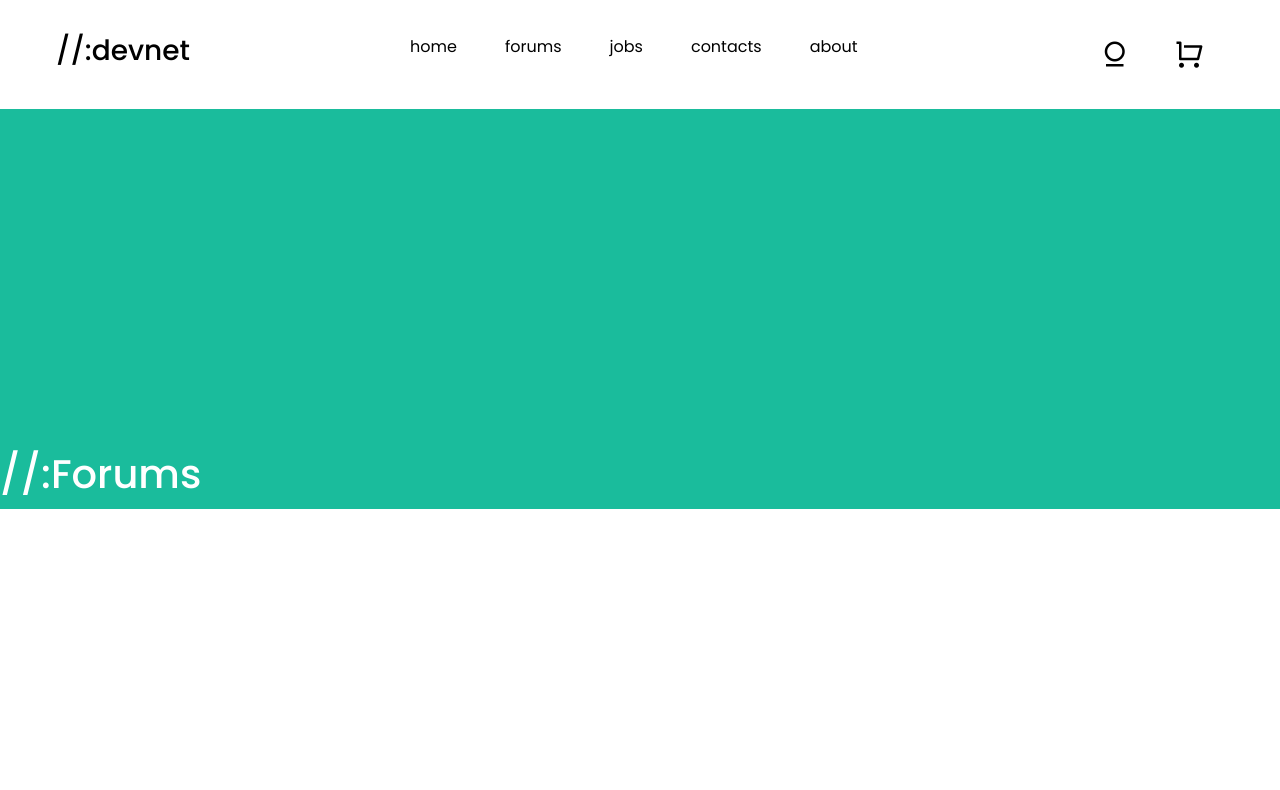
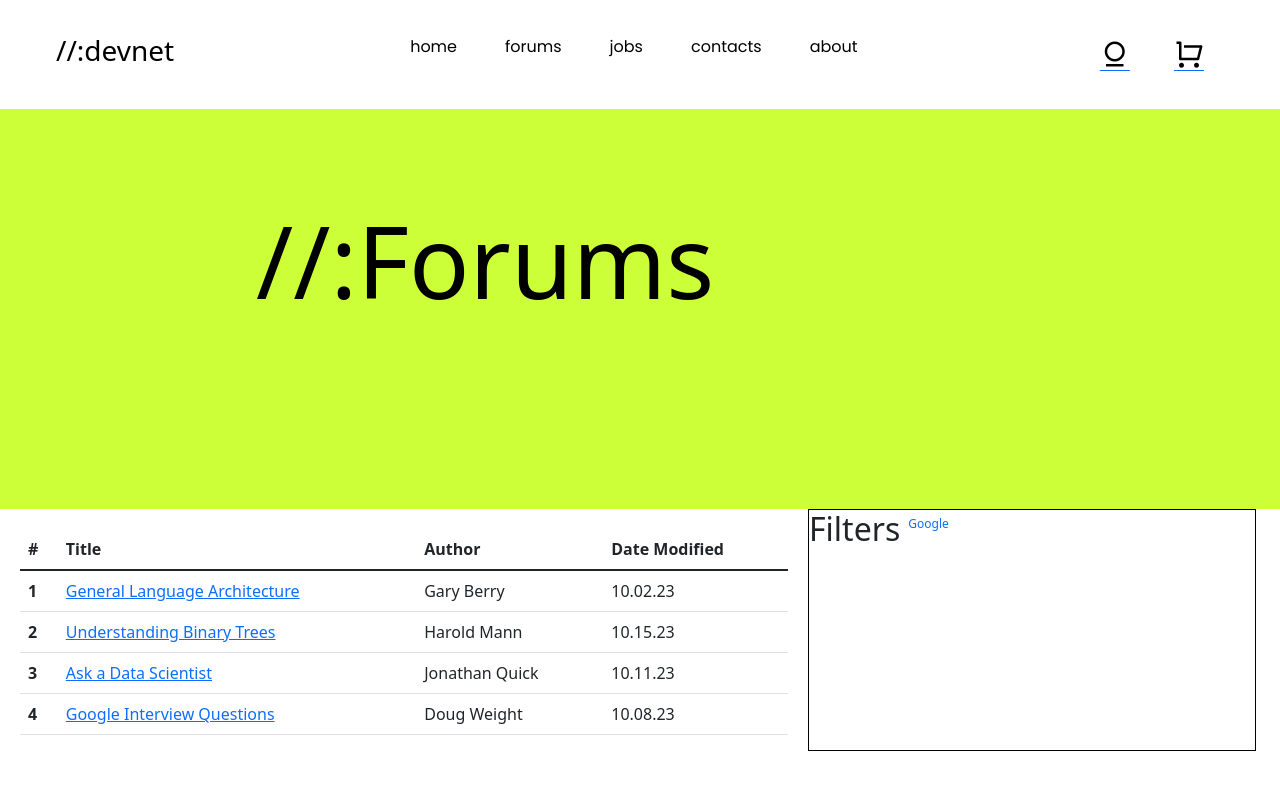
Before and after one commit to TybaltBeSaucy/DevNet, a website: page forums.html in a window 1280 px wide. Drawn offline with nearby package versions, Linux system fonts and the light colour scheme.

Commit message:
Add files via upload

```diff
--- a/forums.html
+++ b/forums.html
@@ -1,13 +1,14 @@
-<html>
+<!DOCTYPE html>
+<html lang="en">
 
 <head>
     <meta charset="UTF-8">
     <meta name="viewport" content="width=device-width, initial-scale=1.0">
     <title>//:devnet</title>
-    <link href="https://cdn.jsdelivr.net/npm/bootstrap@5.3.2/dist/css/bootstrap.min.css" rel="stylesheet"
-        integrity="sha384-T3c6CoIi6uLrA9TneNEoa7RxnatzjcDSCmG1MXxSR1GAsXEV/Dwwykc2MPK8M2HN" crossorigin="anonymous">
+    <link href="style.css" rel="stylesheet" type="text/css">
+    <link href="https://cdn.jsdelivr.net/npm/bootstrap@5.1.3/dist/css/bootstrap.min.css" rel="stylesheet"
+        integrity="sha384-1BmE4kWBq78iYhFldvKuhfTAU6auU8tT94WrHftjDbrCEXSU1oBoqyl2QvZ6jIW3" crossorigin="anonymous">
     <link href="https://cdn.jsdelivr.net/npm/remixicon@2.2.0/fonts/remixicon.css" rel="stylesheet">
-    <link href="style.css" rel="stylesheet" type="text/css">
     <script src="https://cdn.jsdelivr.net/npm/@popperjs/core@2.11.8/dist/umd/popper.min.js"
         integrity="sha384-I7E8VVD/ismYTF4hNIPjVp/Zjvgyol6VFvRkX/vR+Vc4jQkC+hVqc2pM8ODewa9r"
         crossorigin="anonymous"></script>
@@ -31,8 +32,8 @@
     <nav>
         <h3 class="nav-logo">//:devnet</h3>
         <ul class="nav-links">
-            <li class="link"><a href="#">home</a></li>
-            <li class="link"><a href="#">forums</a></li>
+            <li class="link"><a href="home.html">home</a></li>
+            <li class="link"><a href="forums.html">forums</a></li>
             <li class="link"><a href="#">jobs</a></li>
             <li class="link"><a href="#">contacts</a></li>
             <li class="link"><a href="#">about</a></li>
@@ -47,6 +48,51 @@
         <h1>//:Forums</h1>
     </div>
 
+    <div class="forum-container">
+        <table class="table table-hover">
+            <thead>
+                <th scope="col">#</th>
+                <th scope="col">Title</th>
+                <th scope="col">Author</th>
+                <th scope="col">Date Modified</th>
+            </thead>
+            <tr>
+                <th scope="row">1</th>
+                <td><a href="#">General Language Architecture</a></td>
+                <td>Gary Berry</td>
+                <td>10.02.23</td>
+            </tr>
+            <tr>
+                <th scope="row">2</th>
+                <td><a href="#">Understanding Binary Trees</a></td>
+                <td>Harold Mann</td>
+                <td>10.15.23</td>
+            </tr>
+            <tr>
+                <th scope="row">3</th>
+                <td><a href="#">Ask a Data Scientist</a></td>
+                <td>Jonathan Quick</td>
+                <td>10.11.23</td>
+            </tr>
+            <tr>
+                <th scope="row">4</th>
+                <td><a href="#">Google Interview Questions</a></td>
+                <td>Doug Weight</td>
+                <td>10.08.23</td>
+            </tr>
+        </table>
+
+        <div class="forum-filters">
+            <h2>Filters</h2>
+
+            <a href="#" class="no-text-decoration">
+                <span  class="inline-flex items-center px-2 whitespace-nowrap text-xs leading-6 rounded-full">
+                    <span>Google</span>
+                </span>
+            </a>
+        </div>
+    </div>
+
     <script> </script>
 </body>
 
--- a/style.css
+++ b/style.css
@@ -39,17 +39,16 @@ body {
     padding: 60px;
     height: 400px;
     text-align: center;
-    background: #1abc9c;
+    color: #000;
+    background: #cdff38;
     z-index: -1;
 }
 
 .banner h1 {
+    font-size: 100px;
     position: absolute;
-    top: 450px;
-    left: 0;
-    display: flex;
-    color: white;
-    z-index: 1;
+    top: 25%;
+    left: 20%;
 }
 
 .hero-bg {
@@ -91,7 +90,8 @@ body {
     color: #fff;
 }
 
-nav, .home {
+nav,
+.home {
     max-width: 1200px;
     margin: auto;
     padding: 2rem 1rem;
@@ -128,6 +128,16 @@ nav, .home {
     position: relative;
     padding-bottom: 0.75rem;
     color: #000;
+    text-decoration: none;
+    font-family: 'Poppins', sans-serif;
+}
+
+.link a:hover {
+    color: black !important;
+}
+
+.home .link a:hover {
+    color: white !important;
 }
 
 .home .link a::after {
@@ -267,3 +277,59 @@ header .content h4 {
 .card:hover img {
     filter: brightness(0.7);
 }
+
+.forum-container {
+    display: flex;
+}
+
+.table {
+    margin: 20px;
+    width: 60% !important;
+}
+
+.forum-filters {
+    width: 35%;
+    display: flex;
+    border: 1px solid #000;
+}
+
+.inline-flex {
+    display:inline-flex;
+}
+
+.items-center {
+    align-items: center;
+}
+
+.px-2 {
+    padding-left: 0.5rem;
+    padding-right: 0.5rem;
+}
+
+.whitespace-nowrap {
+    white-space: nowrap;
+}
+
+.text-xs {
+    font-size: 0.75rem;
+}
+
+.leading-6 {
+    line-height: 1.5rem;
+}
+
+.rounded-full {
+    border-radius: 9999px;
+}
+
+.no-text-decoration {
+    text-decoration: none;
+}
+
+.bg-filter {
+    text-align: center;
+    background-color: #cdff38;
+    color: #000 !important;
+    height: 30px;
+    width: 50px;
+}
```
Also changed, not shown: home.html (+6 -6 lines).
